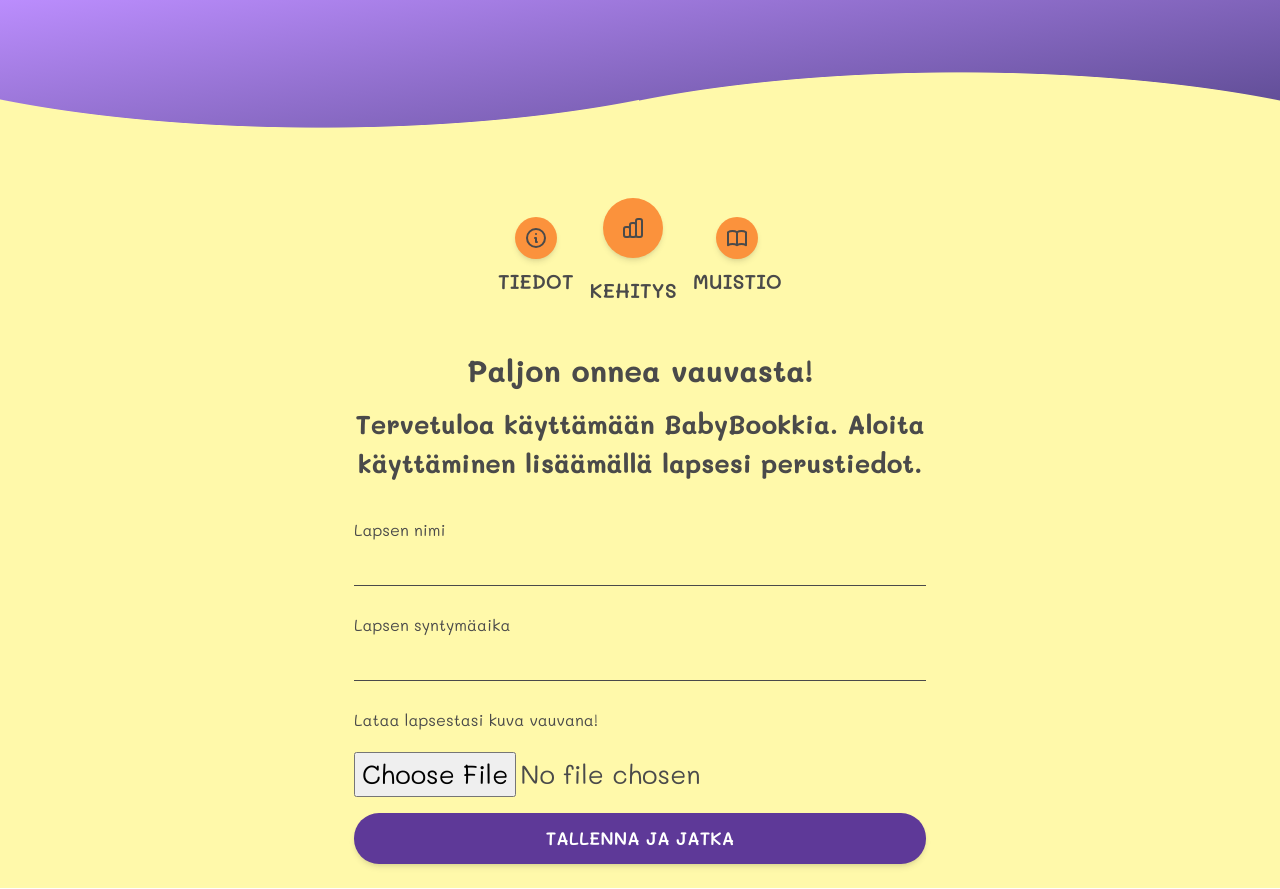
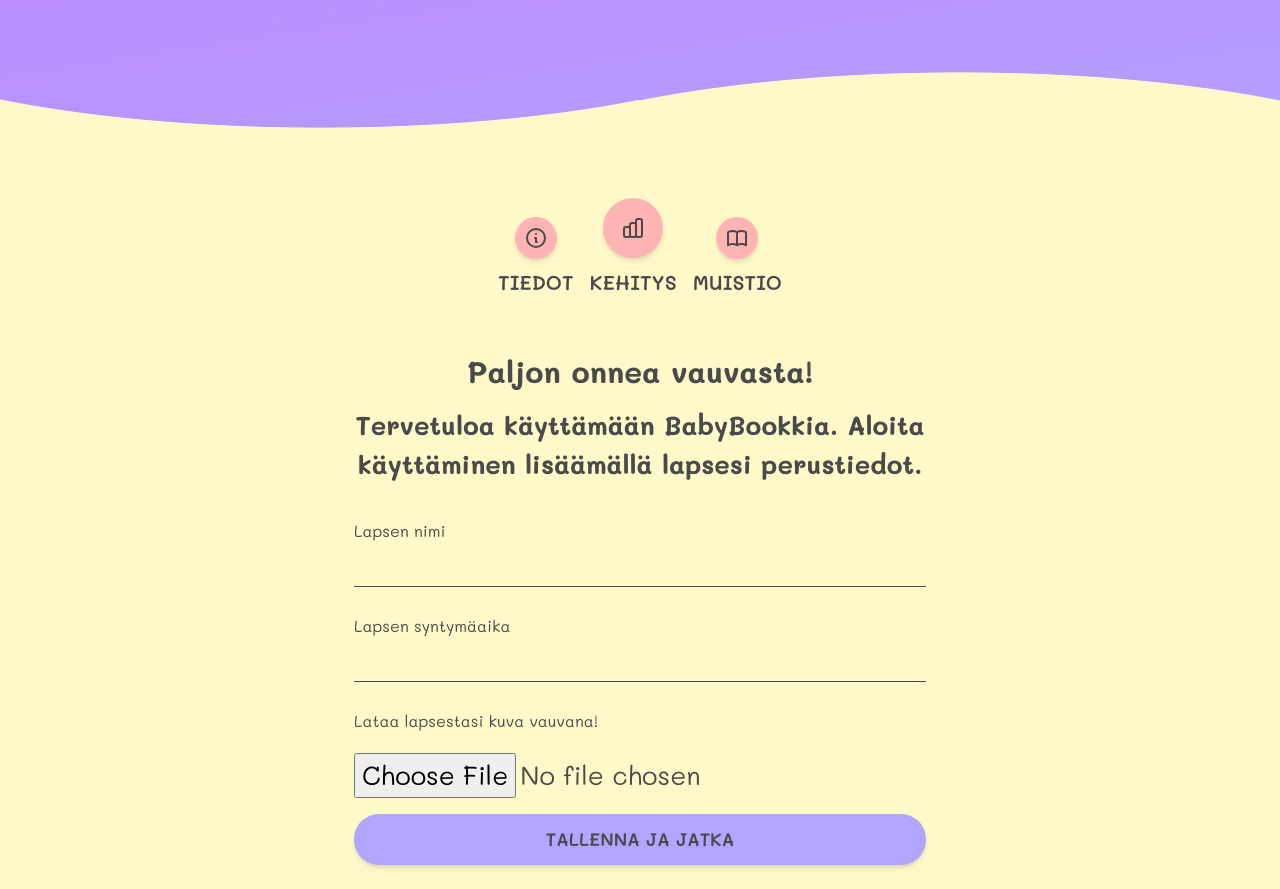
Before and after one commit to annaruntti/babybook-app, a React (Create React App) app: page / in a window 1280 px wide. Built offline with nearby package versions, Linux system fonts and the light colour scheme.

Commit message:
adding data and fixing styles

```diff
--- a/src/App.css
+++ b/src/App.css
@@ -7,7 +7,7 @@
   justify-content: center;
   font-size: calc(10px + 2vmin);
   color: #4a4a4a;
-  background-color: #fff9aa;
+  background-color: #fff9ca;
 }
 
 .tabs {
@@ -30,7 +30,7 @@
   left: 0;
   right: 0;
   height: 100%;
-  background: #fff9aa;
+  background: #fff9ca;
 }
 .box:after {
   -webkit-mask: radial-gradient(100% 80% at top, white 79.5%, transparent 80%)
@@ -42,12 +42,12 @@
   -webkit-mask-repeat: no-repeat;
   mask-size: 50.1% 100%;
   mask-repeat: no-repeat;
-  background: linear-gradient(to bottom right, #bb8dfd, #453a77);
+  background: linear-gradient(to bottom right, #bb8dfd, #b2a4ff);
 }
 
 .submit-btn {
-  background-color: #5e3998;
-  color: #fff;
+  background-color: #b2a4ff;
+  color: #4a4a4a;
   padding: 0.75rem;
   text-transform: uppercase;
   font-size: 18px;
@@ -83,6 +83,8 @@
 .tabBtn {
   height: 42px;
   width: 42px;
+  background-color: #ffb4b4;
+  margin-bottom: 0.5rem;
 }
 
 .tabBtnActive {
@@ -90,6 +92,13 @@
   width: 60px;
   top: -10px;
   position: relative;
+  background-color: #ffb4b4;
+  margin-bottom: 0.5rem;
+}
+
+.tabTextActive {
+  position: relative;
+  top: -9px;
 }
 
 @media (prefers-reduced-motion: no-preference) {
--- /dev/null
+++ b/src/childBasicData.ts
@@ -0,0 +1,8 @@
+export const childBasicData = [
+    {
+      id: "0",
+      name: "Matti Meikäläinen",
+      bDate: "1.5.2021",
+      image: "",
+    }
+  ];
--- a/src/components/FormPartOne.tsx
+++ b/src/components/FormPartOne.tsx
@@ -1,8 +1,18 @@
+import { useState } from "react";
+import { childBasicData } from "../childBasicData";
+
+type Child = {
+  id: string;
+  name: string;
+  bDate: string;
+};
+
 function FormPartOne() {
+  const child = useState<Child[]>(childBasicData);
   return (
     <form id="FormPartOne" onSubmit={() => null}>
       <p className="mb-2">
-        Maija syntyi 1.5.2021. Ensimmäiset päivämme alkoivat näin:
+        Matti syntyi 1.5.2021. Ensimmäiset päivämme alkoivat näin:
       </p>
       <div>
         <label className="sr-only" htmlFor="firstday">
--- a/src/components/TabButton.tsx
+++ b/src/components/TabButton.tsx
@@ -21,7 +21,7 @@
     <div className="items-center">
       <Link to={path}>
         <button
-          className={`rounded-full bg-orange-400 shadow-md ${
+          className={`rounded-full shadow-md ${
             isActive ? "tabBtnActive" : "tabBtn"
           }`}
           aria-label={name}
@@ -45,7 +45,7 @@
         </button>
       </Link>
     </div>
-    <div>
+    <div className={` ${isActive ? "tabTextActive" : "tabText"}`}>
       <span>{name}</span>
     </div>
   </div>
--- a/src/components/Tabs.tsx
+++ b/src/components/Tabs.tsx
@@ -1,5 +1,5 @@
 import { TabButton } from "./TabButton";
-import { data } from "../tabs";
+import { tabData } from "../tabData";
 import { useState } from "react";
 
 type Tab = {
@@ -11,7 +11,7 @@
 };
 
 export const Tabs = () => {
-  const [tabs, setTabs] = useState<Tab[]>(data);
+  const [tabs, setTabs] = useState<Tab[]>(tabData);
 
   const handleTabActive = (id: string) => {
     const updateTabs = tabs.map((tab) => {
--- a/src/tabs.ts
+++ b/src/tabData.ts
@@ -1,4 +1,4 @@
-export const data = [
+export const tabData = [
   {
     id: "0",
     name: "Tiedot",
```
